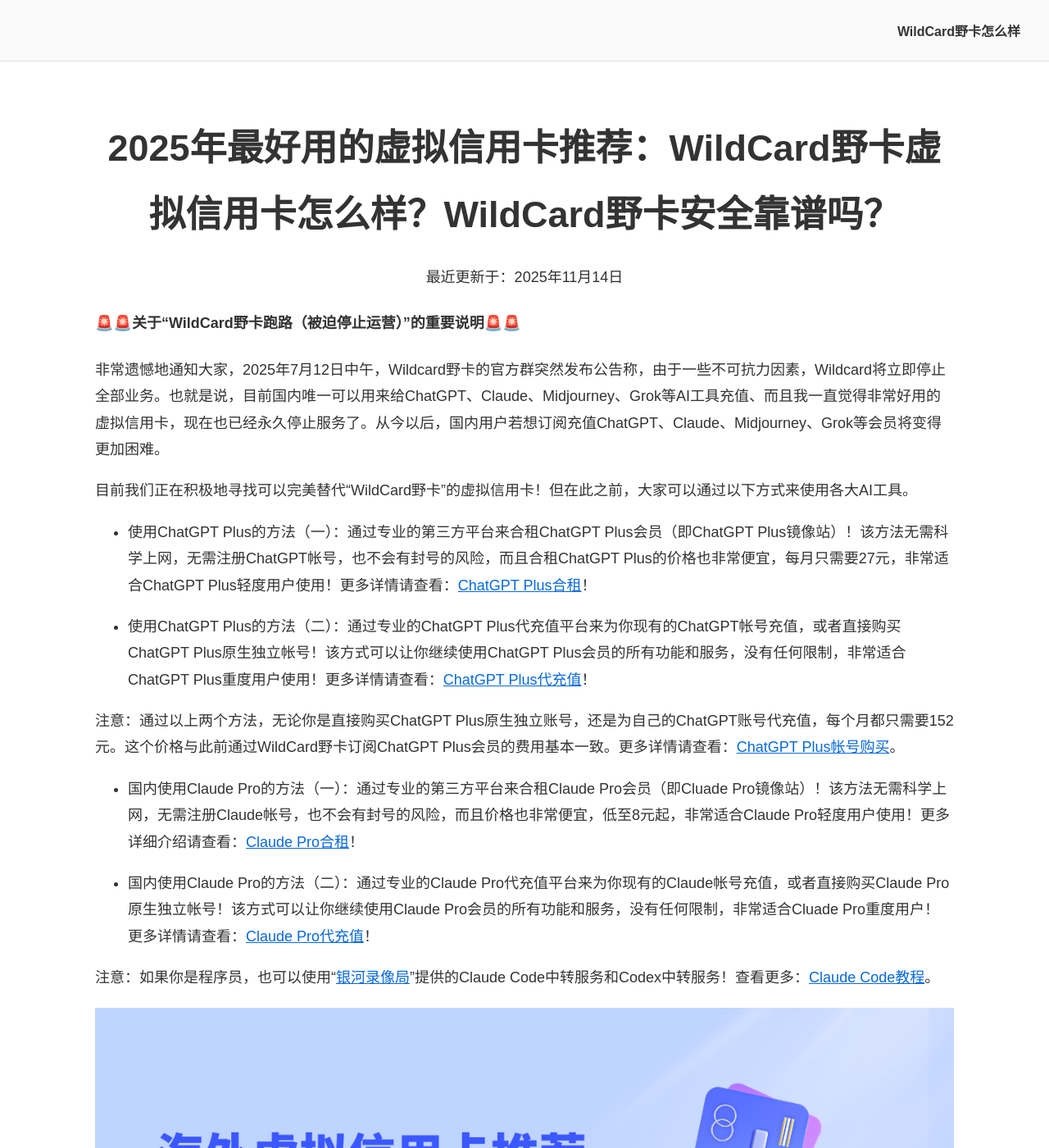
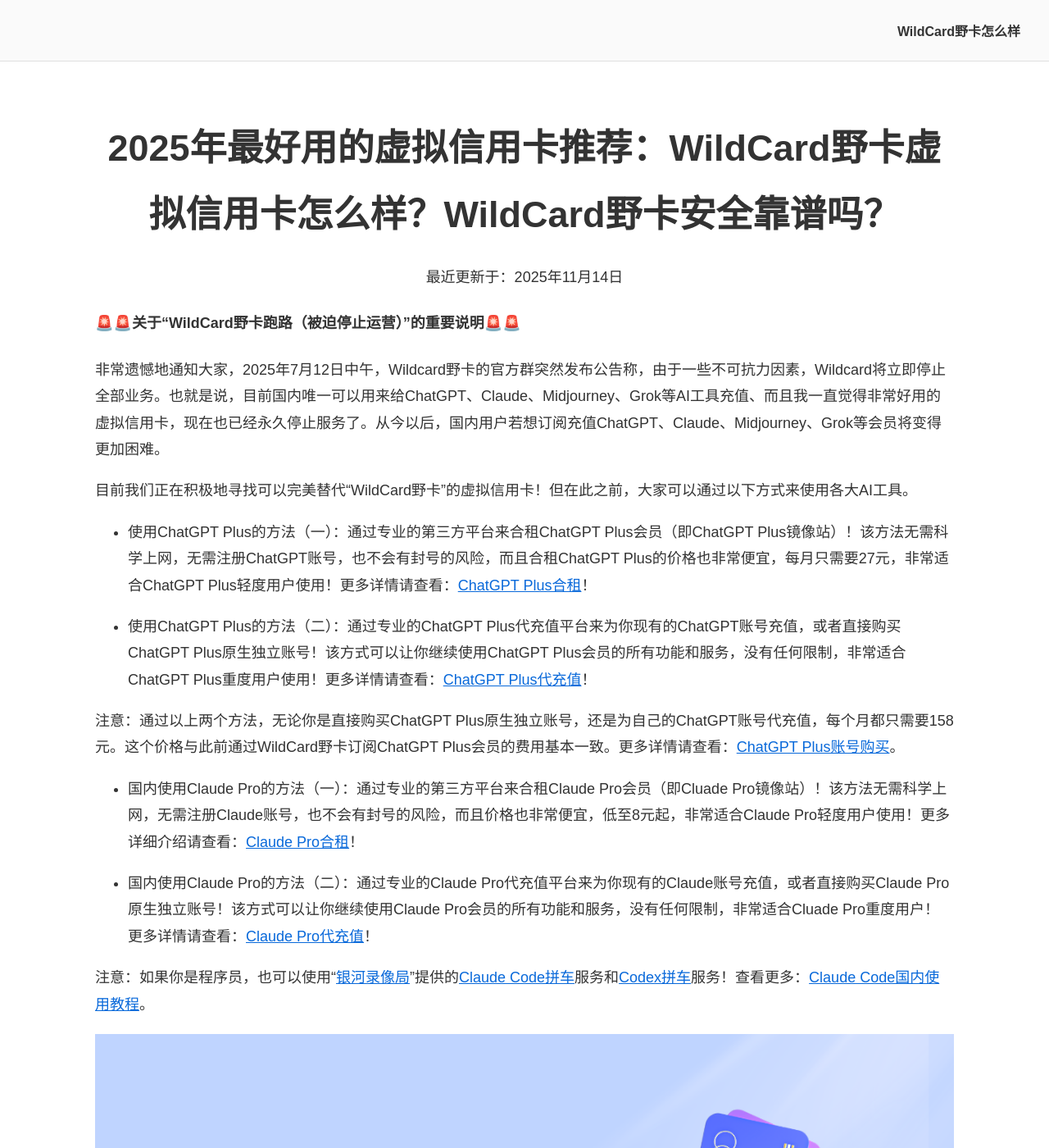
Before and after one commit to anyofai/anyofai.github.io, a Jekyll site: the page built from index.md, in a window 1280 px wide and 1400 px high. Shown: the whole window at 82% size. Built offline with Jekyll 4.4.1, drawn with Linux system fonts in a browser that asks for light colours; some of the changed text lies outside the part shown.

Commit message:
Update index.md

```diff
--- a/index.md
+++ b/index.md
@@ -14,17 +14,17 @@
 
 目前我们正在积极地寻找可以完美替代“WildCard野卡”的虚拟信用卡！但在此之前，大家可以通过以下方式来使用各大AI工具。
 
-* 使用ChatGPT Plus的方法（一）：通过专业的第三方平台来合租ChatGPT Plus会员（即ChatGPT Plus镜像站）！该方法无需科学上网，无需注册ChatGPT帐号，也不会有封号的风险，而且合租ChatGPT Plus的价格也非常便宜，每月只需要27元，非常适合ChatGPT Plus轻度用户使用！更多详情请查看：<a href="https://github.com/anyofai/chatgpt-plus-hezu">ChatGPT Plus合租</a>！
+* 使用ChatGPT Plus的方法（一）：通过专业的第三方平台来合租ChatGPT Plus会员（即ChatGPT Plus镜像站）！该方法无需科学上网，无需注册ChatGPT账号，也不会有封号的风险，而且合租ChatGPT Plus的价格也非常便宜，每月只需要27元，非常适合ChatGPT Plus轻度用户使用！更多详情请查看：<a href="https://github.com/anyofai/chatgpt-plus-hezu">ChatGPT Plus合租</a>！
 
-* 使用ChatGPT Plus的方法（二）：通过专业的ChatGPT Plus代充值平台来为你现有的ChatGPT帐号充值，或者直接购买ChatGPT Plus原生独立帐号！该方式可以让你继续使用ChatGPT Plus会员的所有功能和服务，没有任何限制，非常适合ChatGPT Plus重度用户使用！更多详情请查看：<a href="https://github.com/anyofai/chatgpt-plus-recharge">ChatGPT Plus代充值</a>！
+* 使用ChatGPT Plus的方法（二）：通过专业的ChatGPT Plus代充值平台来为你现有的ChatGPT账号充值，或者直接购买ChatGPT Plus原生独立账号！该方式可以让你继续使用ChatGPT Plus会员的所有功能和服务，没有任何限制，非常适合ChatGPT Plus重度用户使用！更多详情请查看：<a href="https://github.com/anyofai/chatgpt-plus-recharge">ChatGPT Plus代充值</a>！
 
-注意：通过以上两个方法，无论你是直接购买ChatGPT Plus原生独立账号，还是为自己的ChatGPT账号代充值，每个月都只需要152元。这个价格与此前通过WildCard野卡订阅ChatGPT Plus会员的费用基本一致。更多详情请查看：<a href="https://github.com/anyofai/anyofai.github.io">ChatGPT Plus帐号购买</a>。
+注意：通过以上两个方法，无论你是直接购买ChatGPT Plus原生独立账号，还是为自己的ChatGPT账号代充值，每个月都只需要158元。这个价格与此前通过WildCard野卡订阅ChatGPT Plus会员的费用基本一致。更多详情请查看：<a href="https://github.com/anyofai/anyofai.github.io">ChatGPT Plus账号购买</a>。
 
-* 国内使用Claude Pro的方法（一）：通过专业的第三方平台来合租Claude Pro会员（即Cluade Pro镜像站）！该方法无需科学上网，无需注册Claude帐号，也不会有封号的风险，而且价格也非常便宜，低至8元起，非常适合Claude Pro轻度用户使用！更多详细介绍请查看：<a href="https://github.com/anyofai/claude-pro-hezu">Claude Pro合租</a>！
+* 国内使用Claude Pro的方法（一）：通过专业的第三方平台来合租Claude Pro会员（即Cluade Pro镜像站）！该方法无需科学上网，无需注册Claude账号，也不会有封号的风险，而且价格也非常便宜，低至8元起，非常适合Claude Pro轻度用户使用！更多详细介绍请查看：<a href="https://github.com/anyofai/claude-pro-hezu">Claude Pro合租</a>！
 
-* 国内使用Claude Pro的方法（二）：通过专业的Claude Pro代充值平台来为你现有的Claude帐号充值，或者直接购买Claude Pro原生独立帐号！该方式可以让你继续使用Claude Pro会员的所有功能和服务，没有任何限制，非常适合Cluade Pro重度用户！更多详情请查看：<a href="https://github.com/anyofai/claude-pro-recharge">Claude Pro代充值</a>！
+* 国内使用Claude Pro的方法（二）：通过专业的Claude Pro代充值平台来为你现有的Claude账号充值，或者直接购买Claude Pro原生独立账号！该方式可以让你继续使用Claude Pro会员的所有功能和服务，没有任何限制，非常适合Cluade Pro重度用户！更多详情请查看：<a href="https://github.com/anyofai/claude-pro-recharge">Claude Pro代充值</a>！
 
-注意：如果你是程序员，也可以使用“<a href="https://nf.video/BTgSc">银河录像局</a>”提供的Claude Code中转服务和Codex中转服务！查看更多：<a href="https://github.com/anyofai/claude-pro">Claude Code教程</a>。
+注意：如果你是程序员，也可以使用“<a href="https://nf.video/BTgSc">银河录像局</a>”提供的<a href="https://github.com/anyofai/claude-pro-hezu">Claude Code拼车</a>服务和<a href="https://github.com/anyofai/anyofai.github.io">Codex拼车</a>服务！查看更多：<a href="https://github.com/anyofai/claude-pro">Claude Code国内使用教程</a>。
 
 ![最好用的虚拟信用卡推荐：WildCard野卡虚拟信用卡怎么样？WildCard野卡虚拟信用卡安全靠谱吗？](https://raw.githubusercontent.com/anyofai/anyofai.github.io/refs/heads/main/image/WildCard.png)
 
@@ -97,9 +97,9 @@
 
 接下来，我们将手把手地教大家如何一步一步地完成WildCard野卡虚拟信用卡的开通，大家只需按照我们的操作流程去执行即可。我们使用WildCard野卡虚拟信用卡已有大半年了，非常稳定，没有出现过任何问题！
 
-### 第一步：打开WildCard野卡官网，使用+86手机号完成帐号注册。
+### 第一步：打开WildCard野卡官网，使用+86手机号完成账号注册。
 
-![开通WildCard野卡虚拟信用卡第一步：打开WildCard野卡官网，使用+86手机号完成帐号注册](https://raw.githubusercontent.com/anyofai/anyofai.github.io/refs/heads/main/image/wildcard-yeka-2.png)
+![开通WildCard野卡虚拟信用卡第一步：打开WildCard野卡官网，使用+86手机号完成账号注册](https://raw.githubusercontent.com/anyofai/anyofai.github.io/refs/heads/main/image/wildcard-yeka-2.png)
 
 ### 第二步：依次点击“立即开通”和“开通会员”按钮。
 
```
